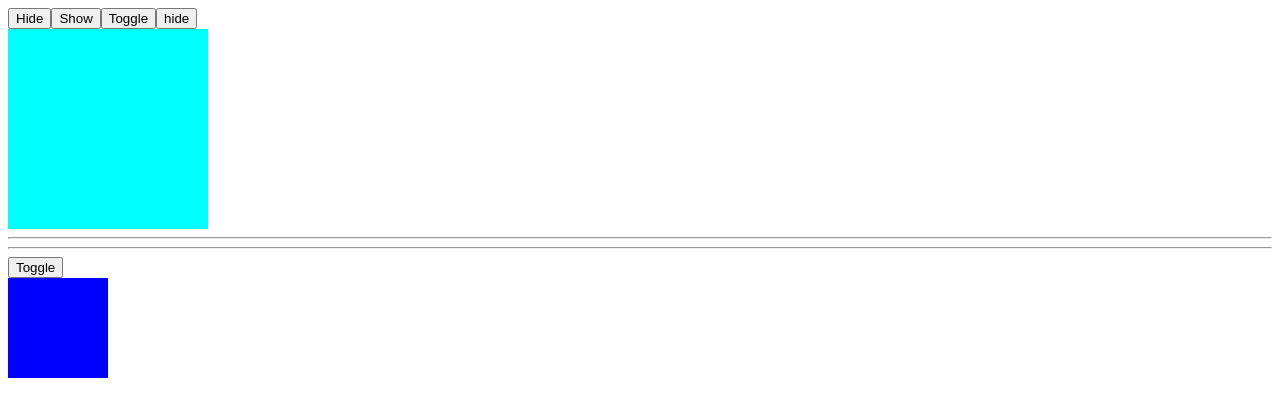
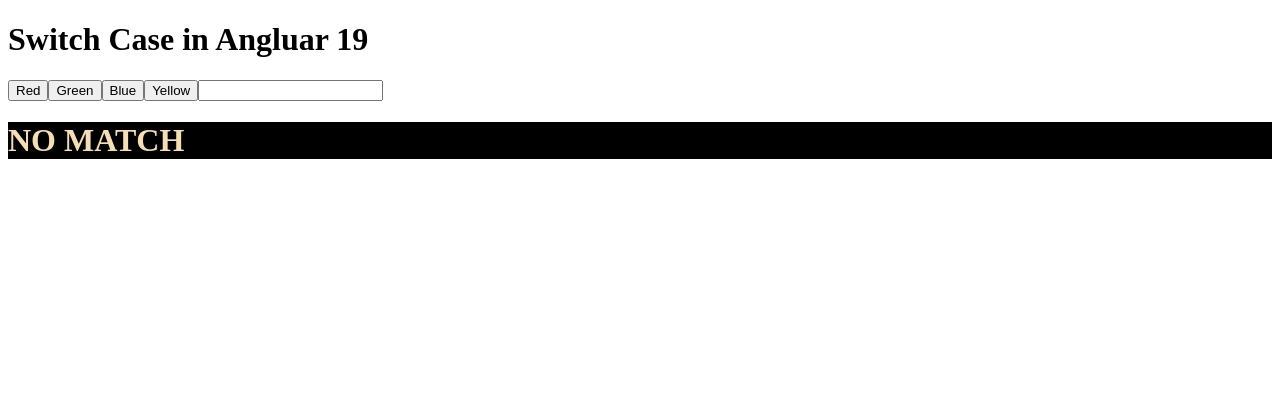
Before and after one commit to parththakkar06/Internship, an Angular app in the folder angular-app/: page / in a window 1280 px wide. Shown: the top 416 px of the page. Built offline with nearby package versions, Linux system fonts and the light colour scheme.

Commit message:
Switch in angular

```diff
--- a/angular-app/src/app/app.component.html
+++ b/angular-app/src/app/app.component.html
@@ -66,7 +66,7 @@
 
 } -->
 
-<button (click) = "hide()"> Hide </button>
+<!-- <button (click) = "hide()"> Hide </button>
 <button (click) = "show()"> Show </button>
 <button (click) = "toggle()">Toggle</button>
 <button (click) = "toggle()"> {{display?'hide':'show'}} </button>
@@ -87,4 +87,34 @@
 }
 @else{
 <div style="background-color: cornflowerblue; width: 100px; height: 100px;"></div>
+} -->
+
+
+<h1>Switch Case in Angluar 19</h1>
+
+<button (click) = "handleColor('red')">Red</button>
+<button (click) = "handleColor('green')">Green</button>
+<button (click) = "handleColor('blue')">Blue</button>
+<button (click) = "handleColor('yellow')">Yellow</button>
+
+
+<input type="text" (input) = "changeColor($event)">
+
+@switch(color){
+
+  @case('red'){
+    <h1 style="background-color: red;">Red Color</h1>
+  }
+  @case('blue'){
+    <h1 style="background-color: blue;">Red Color</h1>
+  }
+  @case('green'){
+    <h1 style="background-color: green;">Red Color</h1>
+  }
+  @case('yellow'){
+    <h1 style="background-color: yellow;">Red Color</h1>
+  }
+  @default{
+    <h1 style="background-color: black; color: wheat;">NO MATCH</h1>
+  }
 }
--- a/angular-app/src/app/app.component.ts
+++ b/angular-app/src/app/app.component.ts
@@ -98,23 +98,34 @@ export class AppComponent {
   //   console.log(value)
   // }
 
-  display = true
-  value = 10
-  displayOneDiv = true
+  // display = true
+  // value = 10
+  // displayOneDiv = true
 
-  hide(){
-    this.display = false
+  // hide(){
+  //   this.display = false
+  // }
+
+  // show(){
+  //   this.display = true
+  // }
+
+  // toggle(){
+  //   this.display = !this.display
+  // }
+
+  // toggleDiv(){
+  //   this.displayOneDiv = !this.displayOneDiv
+  // }
+
+  color = "peach"
+
+  handleColor(val:string){
+    this.color = val
   }
 
-  show(){
-    this.display = true
+  changeColor(event : Event){
+    this.color = (event.target as HTMLInputElement).value
   }
 
-  toggle(){
-    this.display = !this.display
-  }
-
-  toggleDiv(){
-    this.displayOneDiv = !this.displayOneDiv
-  }
 }
```
